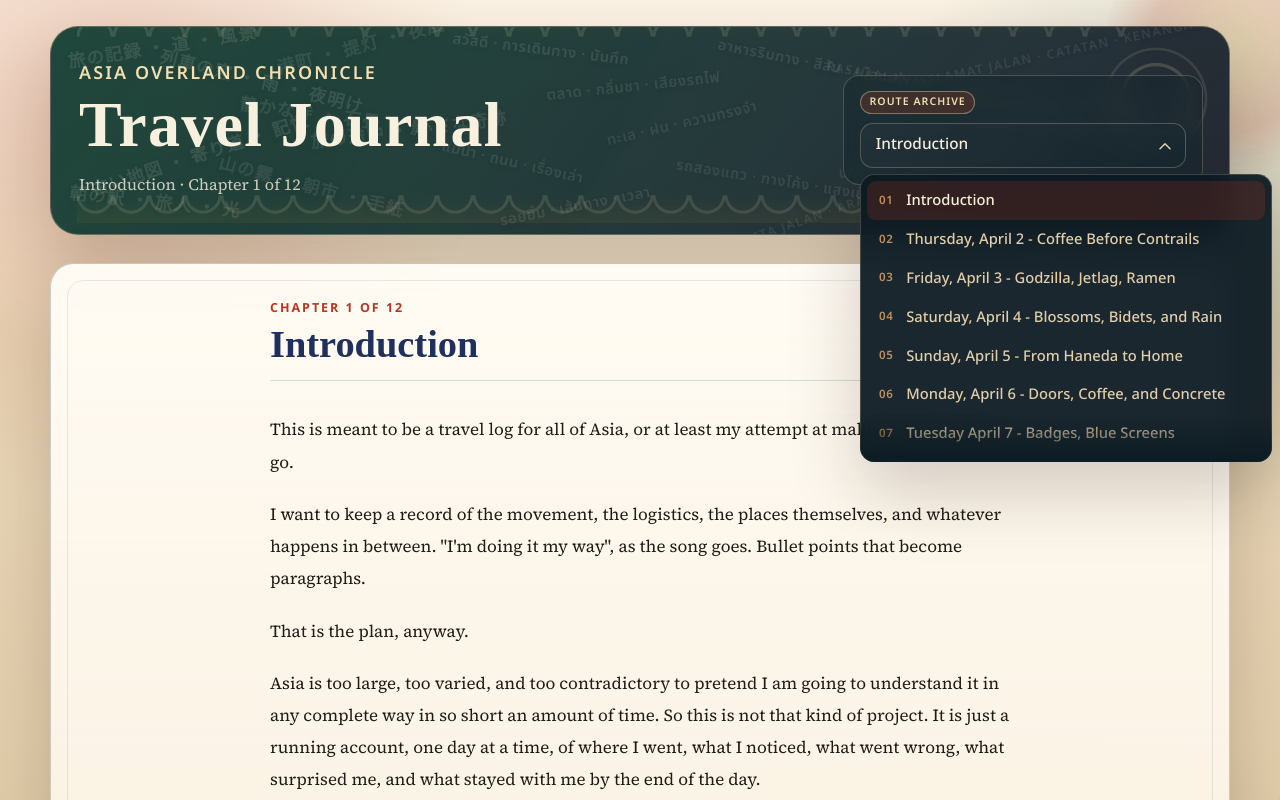
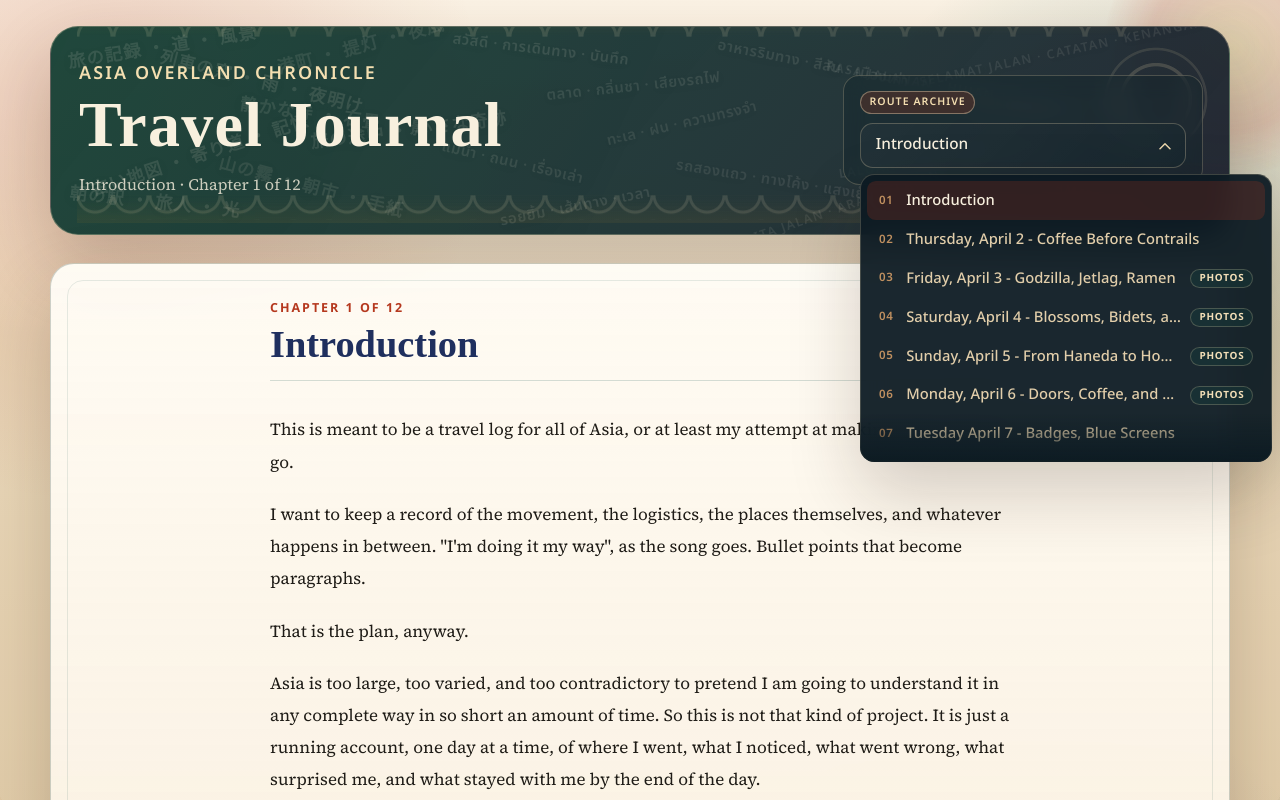
Before and after one commit to firstdivision/travel-narrative-generator, a React (Vite) app: page / in a window 1280 px wide. Both pictures are taken after a click on the button "Introduction". Shown: the top 800 px of the page. Built offline with nearby package versions, Linux system fonts and the light colour scheme.

Commit message:
Show photo availability in chapter selector

```diff
--- a/src/components/ChapterSelector.jsx
+++ b/src/components/ChapterSelector.jsx
@@ -173,6 +173,11 @@ export function ChapterSelector({ chapters, currentSlug, loading, onJumpToChapte
                   <span className="chapter-dropdown-option-title">
                     {chapter.displaySlug || chapter.title}
                   </span>
+                  {chapter.hasPhotos && (
+                    <span className="chapter-dropdown-option-photos" aria-label="Includes photos">
+                      Photos
+                    </span>
+                  )}
                 </li>
               ))}
             </ul>
--- a/src/styles.css
+++ b/src/styles.css
@@ -576,9 +576,22 @@ h1 {
 
 .chapter-dropdown-option-title {
   flex: 1;
+  min-width: 0;
   overflow: hidden;
   text-overflow: ellipsis;
   white-space: nowrap;
+}
+
+.chapter-dropdown-option-photos {
+  flex-shrink: 0;
+  padding: 0.22rem 0.5rem;
+  border: 1px solid rgba(232, 212, 171, 0.24);
+  border-radius: 999px;
+  background: rgba(20, 84, 71, 0.22);
+  color: #f3dfb8;
+  font: 700 0.62rem/1 "Noto Sans Thai", "Segoe UI", sans-serif;
+  letter-spacing: 0.08em;
+  text-transform: uppercase;
 }
 
 .chapter-dropdown-option:hover,
@@ -591,6 +604,14 @@ h1 {
 .chapter-dropdown-option.is-current {
   color: #f8f0de;
   background: rgba(181, 56, 30, 0.22);
+}
+
+.chapter-dropdown-option:hover .chapter-dropdown-option-photos,
+.chapter-dropdown-option:focus-visible .chapter-dropdown-option-photos,
+.chapter-dropdown-option.is-current .chapter-dropdown-option-photos {
+  border-color: rgba(248, 240, 222, 0.28);
+  background: rgba(20, 84, 71, 0.32);
+  color: #f8f0de;
 }
 
 .chapter-dropdown-option-num {
```
Also changed, not shown: 1 other file (tests, documents, lock files or other folders).
